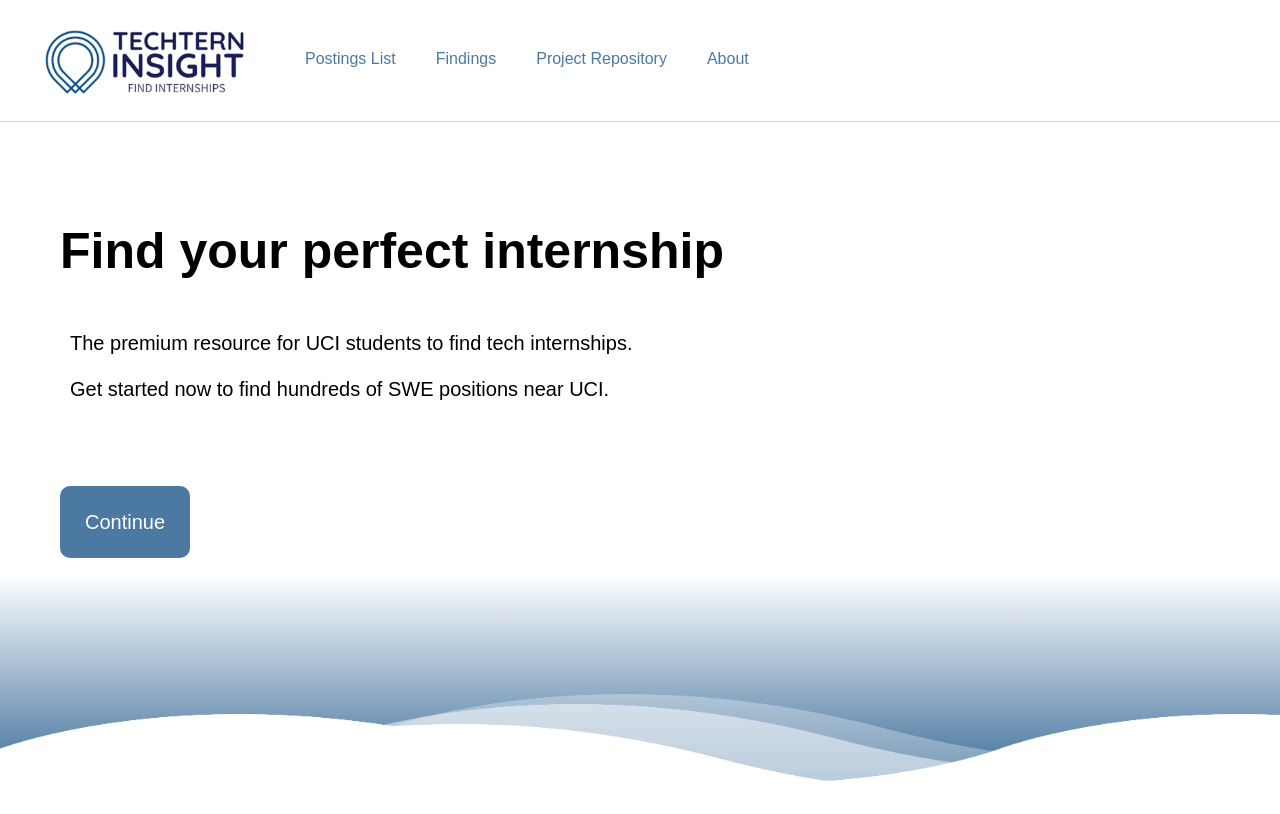
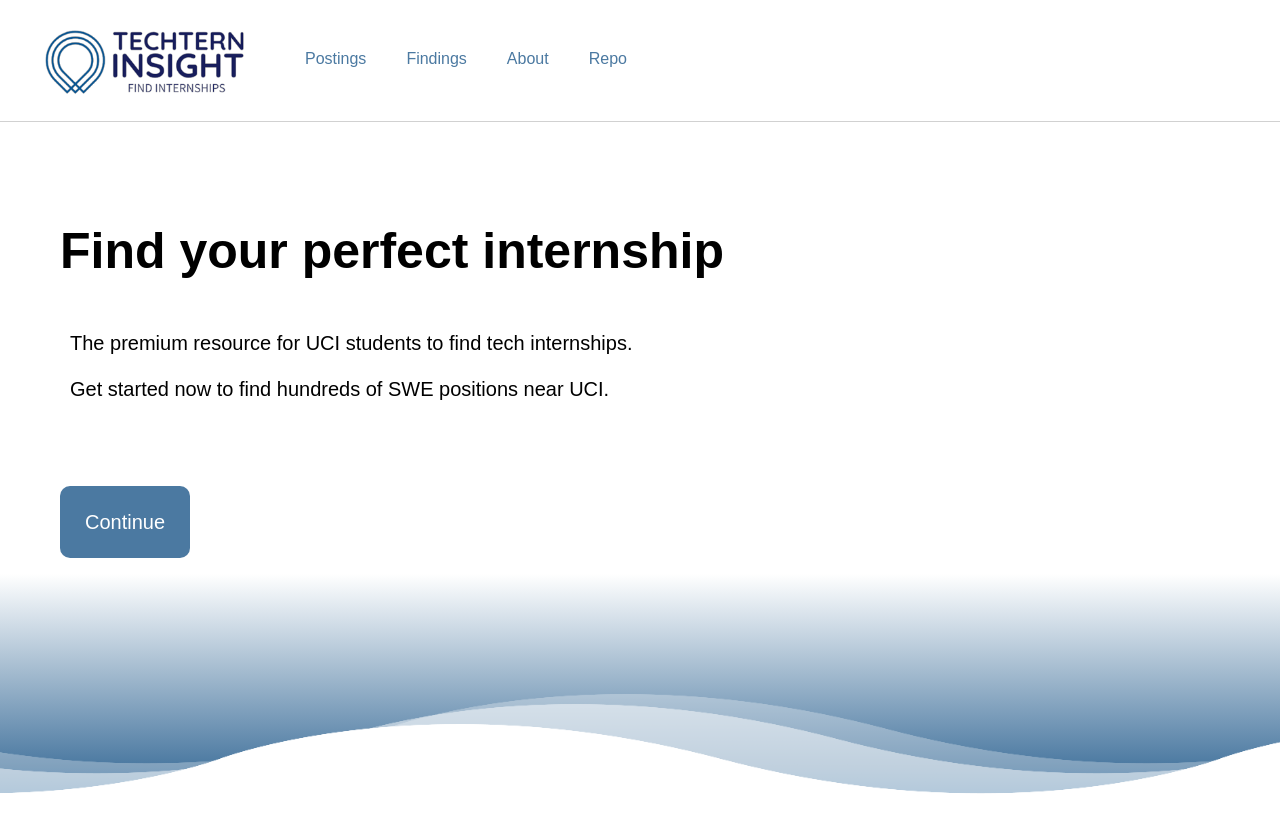
Before and after one commit to SushiApril/Techtern-insight, a Flask app: page / in a window 1280 px wide. Run offline with Flask 3, Linux system fonts and the light colour scheme.

Commit message:
Change navbar layout

```diff
--- a/web/templates/index.html
+++ b/web/templates/index.html
@@ -16,7 +16,7 @@
             />
         </a>
         <a href="datasite" class="navbtn">
-            Postings List
+            Postings
         </a>
         <a href="stats" class="navbtn">
             Findings
@@ -24,12 +24,13 @@
         <!-- <a href="calc" class="navbtn">
             Salary Calculator
         </a> -->
-        <a href="https://github.com/SushiApril/Techtern-insight" class="navbtn" target="_blank">
-            Project Repository
-        </a>
 
         <a href="about" class="navbtn">
             About
+        </a>
+
+        <a href="https://github.com/SushiApril/Techtern-insight" class="navbtn" target="_blank">
+            Repo
         </a>
 
     </div>
@@ -49,7 +50,6 @@
         <div class="wave wave1"></div>
         <div class="wave wave2"></div>
         <div class="wave wave3"></div>
-        <div class="wave wave4"></div>
 
     </section>
 
```
